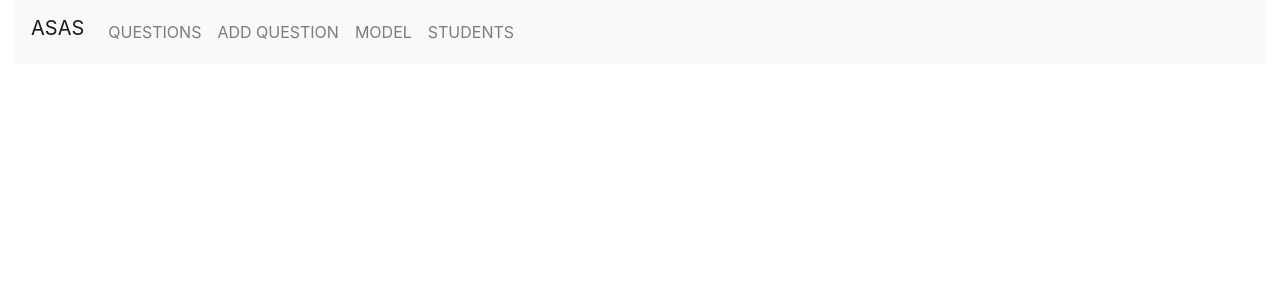
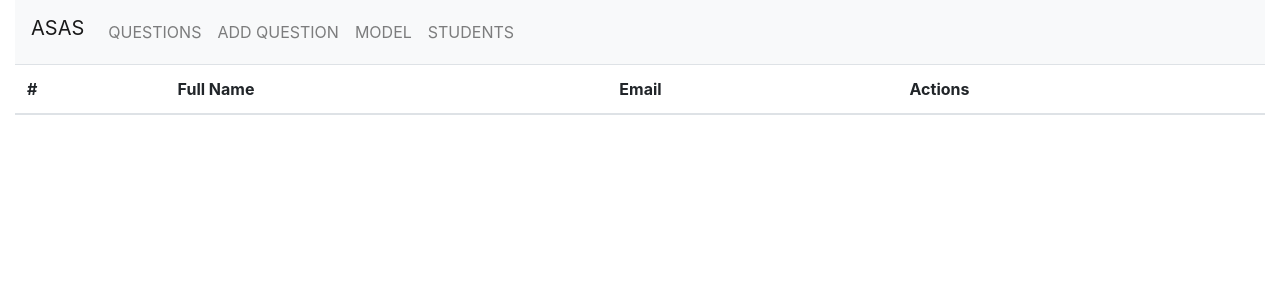
Before and after one commit to vemichelleve/asas, a React (Create React App) app in the folder frontend/: page /admin/students in a window 1280 px wide. Shown: the top 300 px of the page. Built offline with nearby package versions, Linux system fonts and the light colour scheme.

Commit message:
Students page empty

```diff
--- a/frontend/src/App.js
+++ b/frontend/src/App.js
@@ -8,6 +8,7 @@ import Login from './login/Login'
 import AdminNavBar from './navbar/AdminNavBar'
 import StudentNavBar from './navbar/StudentNavBar'
 import QuestionList from './questions/QuestionList'
+import StudentList from './students/StudentList'
 
 const BaseLayout = () => (
   <div className='container-fluid'>
@@ -26,6 +27,7 @@ const BaseLayout = () => (
       <Route path='/' exact component={Login} />
       <Route path='/signup' exact component={Signup} />
       <Route path='/admin' exact component={QuestionList} />
+      <Route path='/admin/students' exact component={StudentList} />
     </div>
 
   </div>
--- /dev/null
+++ b/frontend/src/students/StudentList.js
@@ -0,0 +1,38 @@
+import React, { Component } from 'react'
+
+class StudentList extends Component {
+    render() {
+        return (
+            <div>
+                <table className='table'>
+                    <thead key='thead'>
+                        <tr>
+                            <th>#</th>
+                            <th>Full Name</th>
+                            <th>Email</th>
+                            <th>Actions</th>
+                        </tr>
+                    </thead>
+                    <tbody>
+                        {/* {this.state.students.map(c => */}
+                        {/* <tr key={c.pk}>
+                                <td>{c.pk}</td>
+                                <td>{c.full_name}</td>
+                                <td>{c.email}</td>
+                                <td>
+                                    <button className='btn btn-primary' onClick={(e) => window.location = ('/student/' + c.pk)}>Details</button>
+                                </td> */}
+                        {/* <td>
+                                    <button className='btn btn-primary' onClick={(e) => this.handleDelete(e, c.pk)}>Delete</button>
+                                    <button className='btn btn-secondary' onClick={(e) => window.location=('/student/' + c.pk)}>Update</button>
+                                </td> */}
+                        {/* </tr>)} */}
+                    </tbody>
+                </table>
+                {/* <button className='btn btn-primary' onClick={this.nextPage}>Next</button> */}
+            </div>
+        );
+    }
+}
+
+export default StudentList;
--- /dev/null
+++ b/frontend/src/students/StudentService.js
@@ -0,0 +1,5 @@
+import React, { Component } from 'react'
+
+export default class StudentService {
+
+}
```
Also changed, not shown: frontend/src/questions/QuestionList.js (+1 -7 lines).
